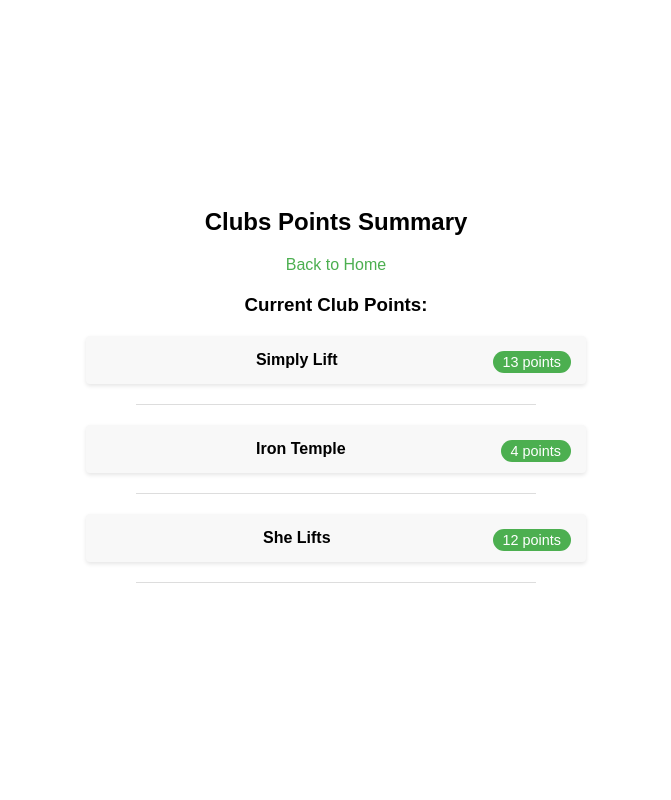
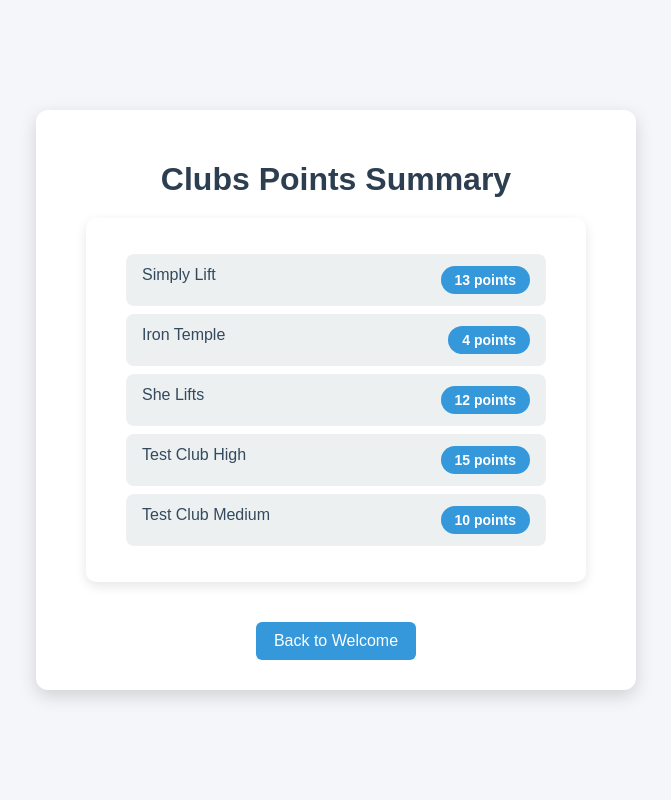
Before and after one commit to Razvan-drb/Project_10_OC, a Flask app: page /points in a window 1280 px wide. Shown: the whole page, without its empty margins (304-975 px from the left). Run offline with Flask 2, Linux system fonts and the light colour scheme.

Commit message:
tests working, coverage 99%

```diff
--- a/clubs.json
+++ b/clubs.json
@@ -1,16 +1,29 @@
-{"clubs":[
+{
+  "clubs": [
     {
-        "name":"Simply Lift",
-        "email":"john@simplylift.co",
-        "points":"13"
+      "name": "Simply Lift",
+      "email": "john@simplylift.co",
+      "points": 13
     },
     {
-        "name":"Iron Temple",
-        "email": "admin@irontemple.com",
-        "points":"4"
+      "name": "Iron Temple",
+      "email": "admin@irontemple.com",
+      "points": "4"
     },
-    {   "name":"She Lifts",
-        "email": "kate@shelifts.co.uk",
-        "points":"12"
+    {
+      "name": "She Lifts",
+      "email": "kate@shelifts.co.uk",
+      "points": "12"
+    },
+    {
+      "name": "Test Club High",
+      "email": "high@testclub.com",
+      "points": 15
+    },
+    {
+      "name": "Test Club Medium",
+      "email": "medium@testclub.com",
+      "points": 10
     }
-]}
+  ]
+}
--- a/competitions.json
+++ b/competitions.json
@@ -3,12 +3,22 @@
     {
       "name": "Spring Festival",
       "date": "2020-03-27 10:00:00",
-            "numberOfPlaces": "25"
+      "numberOfPlaces": 25
     },
     {
       "name": "Fall Classic",
-            "date": "2020-10-22 13:30:00",
-            "numberOfPlaces": "13"
+      "date": "2025-10-22 13:30:00",
+      "numberOfPlaces": 10
+    },
+    {
+      "name": "Test Competition Big",
+      "date": "2025-12-31 10:00:00",
+      "numberOfPlaces": 20
+    },
+    {
+      "name": "Test Competition Small",
+      "date": "2025-12-31 13:00:00",
+      "numberOfPlaces": 10
     }
   ]
 }
--- a/server.py
+++ b/server.py
@@ -107,13 +107,14 @@ def purchasePlaces():
         flash("Error: Must book at least 1 place")
         return render_template('welcome.html', club=club, competitions=competitions), 200
 
+    if places_required > club_points:
+        flash(f"Error: Cannot book more than {club_points} points")
+        return render_template('welcome.html', club=club, competitions=competitions), 200
+
     if places_required > 12:
         flash("Error: Cannot book more than 12 places")
         return render_template('welcome.html', club=club, competitions=competitions), 200
 
-    if places_required > club_points:
-        flash(f"Error: Cannot book more than {club_points} points")
-        return render_template('welcome.html', club=club, competitions=competitions), 200
 
     if places_required > int(competition['numberOfPlaces']):
         flash(f"Error: Cannot book more than {competition['numberOfPlaces']} places available")
@@ -128,13 +129,11 @@ def purchasePlaces():
     return render_template('welcome.html', club=club, competitions=competitions)
 
 
-
-# TODO: Add route for points display
 @app.route('/points')
 def pointsDisplay():
     club_email = request.args.get('from')
     club = get_club_by_email(club_email) if club_email else None
-    return render_template('welcome.html',
+    return render_template('points.html',
                          club=club,
                          competitions=competitions if club else None,
                          clubs=clubs,
@@ -144,5 +143,6 @@ def pointsDisplay():
 def logout():
     return redirect(url_for('index'))
 
+
 if __name__ == '__main__':
     app.run(debug=True)
--- /dev/null
+++ b/templates/points.html
@@ -0,0 +1,129 @@
+<!DOCTYPE html>
+<html lang="en">
+<head>
+    <meta charset="UTF-8">
+    <title>Club Points Summary</title>
+    <style>
+        body {
+            font-family: Arial, sans-serif;
+            background-color: #f4f6f9;
+            display: flex;
+            flex-direction: column;
+            align-items: center;
+            justify-content: center;
+            height: 100vh;
+            margin: 0;
+        }
+
+        .container {
+            text-align: center;
+            background: white;
+            padding: 30px 50px;
+            border-radius: 12px;
+            box-shadow: 0 6px 18px rgba(0, 0, 0, 0.15);
+            width: 500px;
+        }
+        h1 {
+            margin-bottom: 20px;
+            color: #2c3e50;
+        }
+        .points-display {
+            margin: 20px 0;
+        }
+        .points-display ul {
+            list-style: none;
+            padding: 0;
+        }
+         .points-display li {
+            display: flex;
+            justify-content: space-between;
+            background: #ecf0f1;
+            margin: 8px 0;
+            padding: 12px 16px;
+            border-radius: 8px;
+            font-size: 16px;
+            font-weight: 500;
+            color: #34495e;
+        }
+        .points-display {
+            background: #fff;
+            padding: 20px 40px;
+            border-radius: 10px;
+            box-shadow: 0 4px 12px rgba(0,0,0,0.1);
+            text-align: center;
+        }
+        .points-badge {
+            background: #3498db;
+            color: white;
+            padding: 6px 14px;
+            border-radius: 20px;
+            font-weight: bold;
+            font-size: 14px;
+        }
+        p {
+            font-size: 18px;
+            color: #34495e;
+            margin: 15px 0;
+        }
+        a {
+            display: inline-block;
+            margin-top: 20px;
+            padding: 10px 18px;
+            background-color: #3498db;
+            color: white;
+            text-decoration: none;
+            border-radius: 6px;
+            transition: background-color 0.3s ease;
+        }
+        a:hover {
+            background-color: #2980b9;
+        }
+    </style>
+
+</head>
+<body>
+    <div class="container">
+        <h1>Clubs Points Summary</h1>
+
+        {% if clubs %}
+            <div class="points-display">
+                <ul>
+                    {% for club in clubs %}
+                    <li>
+                        <span>{{ club['name'] }}</span>
+                        <span class="points-badge">{{ club['points'] }} points</span>
+                    </li>
+                    {% endfor %}
+                </ul>
+            </div>
+        {% else %}
+            <p>No club information available.</p>
+        {% endif %}
+
+        <a href="{{ url_for('showSummary') }}" onclick="event.preventDefault(); window.history.back();">
+            Back to Welcome
+        </a>
+    </div>
+</body>
+
+</html>
+
+
+
+<!--</head>-->
+<!--<body>-->
+<!--    <h1>Club Points</h1>-->
+
+<!--    <div class="points-box">-->
+<!--        {% if club %}-->
+<!--            <p><strong>{{ club['name'] }}</strong> has-->
+<!--               <strong>{{ club['points'] }}</strong> points.</p>-->
+<!--        {% else %}-->
+<!--            <p>No club information available.</p>-->
+<!--        {% endif %}-->
+
+<!--        <a href="{{ url_for('showSummary') }}" onclick="event.preventDefault(); window.history.back();">-->
+<!--            Back to Welcome-->
+<!--        </a>-->
+<!--    </div>-->
+<!--</body>-->
--- a/templates/welcome.html
+++ b/templates/welcome.html
@@ -96,7 +96,7 @@
         <!-- Normal Welcome View -->
         <h2>Welcome, {{ club['email'] }}</h2>
         <a href="{{ url_for('logout') }}">Logout</a>
-        <a href="{{ url_for('pointsDisplay', from=club['email']) }}">View All Clubs Points</a>
+        <a href="{{ url_for('pointsDisplay', from=club['email']) }}">View Club Points</a>
 
         {% with messages = get_flashed_messages() %}
             {% if messages %}
```
Also changed, not shown: tests/test_server.py (+277 -117 lines). Lines whose indentation alone changed are shown as unchanged.
